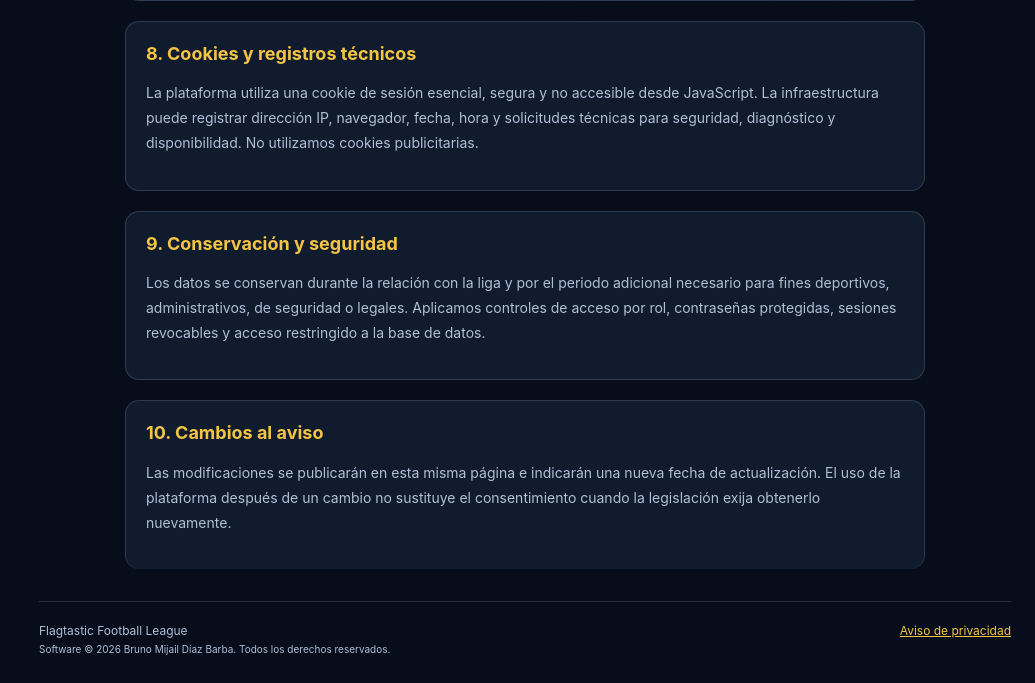
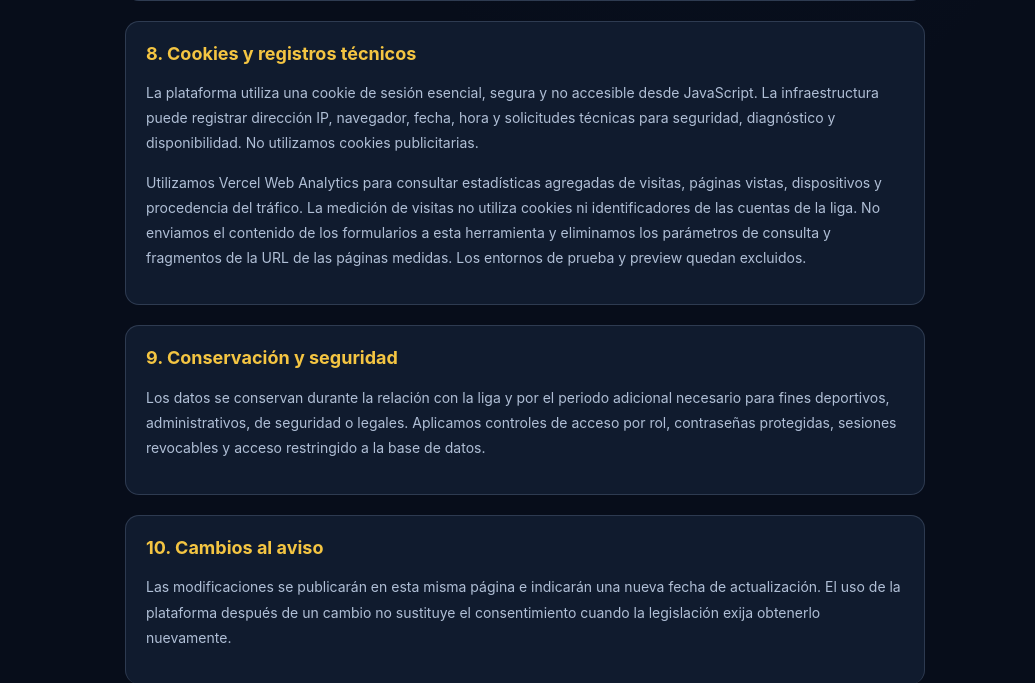
Before and after one commit to bruno-diaz-dev/flagtastic-league, a FastAPI app: page /privacy in a window 1280 px wide. Shown: the part 1793-2476 px from the top of the page, without its empty margins (245-1280 px from the left). Run offline with FastAPI, Linux system fonts and the light colour scheme; some libraries are stand-ins or nearby versions.

Commit message:
Integrate production Vercel visitor analytics with URL redaction (#78)

```diff
--- /dev/null
+++ b/static/analytics.js
@@ -0,0 +1,21 @@
+// First-party page views on the public production domain only.
+(() => {
+    if (!["flagtastic.online", "www.flagtastic.online"].includes(window.location.hostname)) return;
+    if (document.querySelector('script[src="/_vercel/insights/script.js"]')) return;
+
+    window.va = window.va || function () {
+        (window.vaq = window.vaq || []).push(arguments);
+    };
+    window.va("beforeSend", event => {
+        if (event.type !== "pageview") return null;
+        const url = new URL(event.url, window.location.origin);
+        url.search = "";
+        url.hash = "";
+        return {...event, url: url.href};
+    });
+
+    const script = document.createElement("script");
+    script.src = "/_vercel/insights/script.js";
+    script.defer = true;
+    document.head.appendChild(script);
+})();
--- a/templates/base.html
+++ b/templates/base.html
@@ -119,6 +119,7 @@
         tabindex="-1"
     ></button>
 
+    <script defer src="/static/analytics.js?v=20261004-1"></script>
     <script src="/static/layout.js?v=20261004-1"></script>
     {% block scripts %}{% endblock %}
 </body>
--- a/templates/privacy.html
+++ b/templates/privacy.html
@@ -4,7 +4,7 @@
 <article class="privacy-page league-page">
     <header class="section-header">
         <div>
-            <p class="eyebrow">Última actualización: 26 de septiembre de 2026</p>
+            <p class="eyebrow">Última actualización: 4 de octubre de 2026</p>
             <p class="ui-kicker">FlagTastic · Tu información</p>
             <h2>Aviso de privacidad integral</h2>
             <p>Tratamiento de datos personales en la plataforma Flagtastic Football League.</p>
@@ -57,6 +57,7 @@
     <section>
         <h3>8. Cookies y registros técnicos</h3>
         <p>La plataforma utiliza una cookie de sesión esencial, segura y no accesible desde JavaScript. La infraestructura puede registrar dirección IP, navegador, fecha, hora y solicitudes técnicas para seguridad, diagnóstico y disponibilidad. No utilizamos cookies publicitarias.</p>
+        <p>Utilizamos Vercel Web Analytics para consultar estadísticas agregadas de visitas, páginas vistas, dispositivos y procedencia del tráfico. La medición de visitas no utiliza cookies ni identificadores de las cuentas de la liga. No enviamos el contenido de los formularios a esta herramienta y eliminamos los parámetros de consulta y fragmentos de la URL de las páginas medidas. Los entornos de prueba y preview quedan excluidos.</p>
     </section>
 
     <section>
```
Also changed, not shown: docs/analytics.md (added, +13 -0 lines), tests/js/analytics.test.cjs (added, +50 -0 lines).
